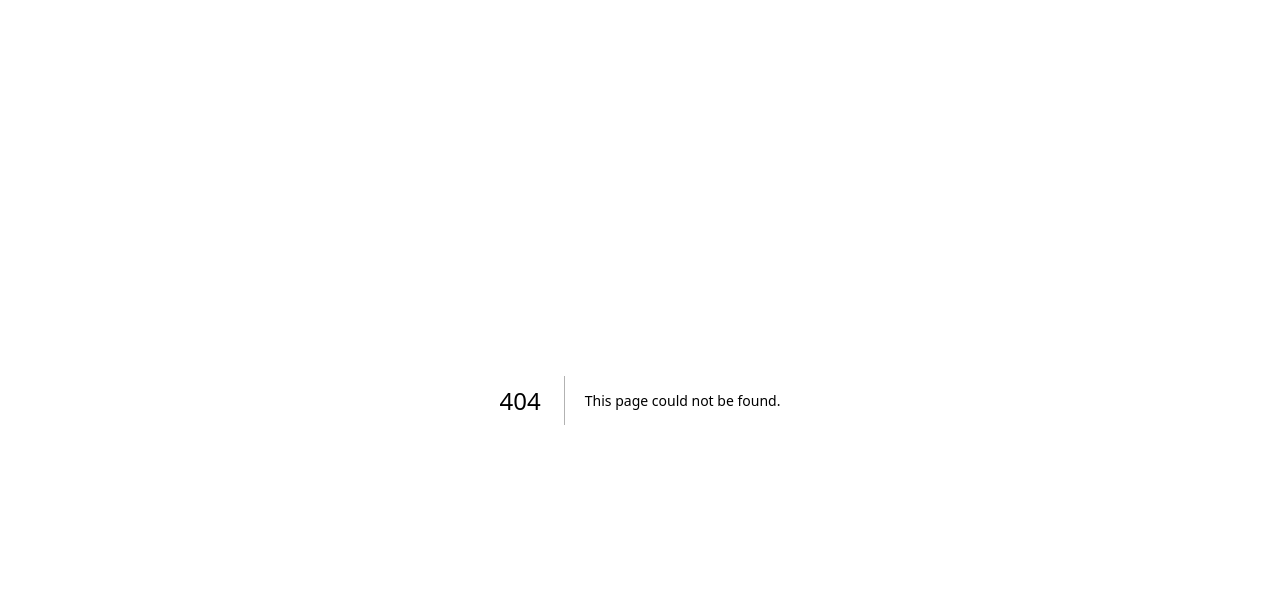
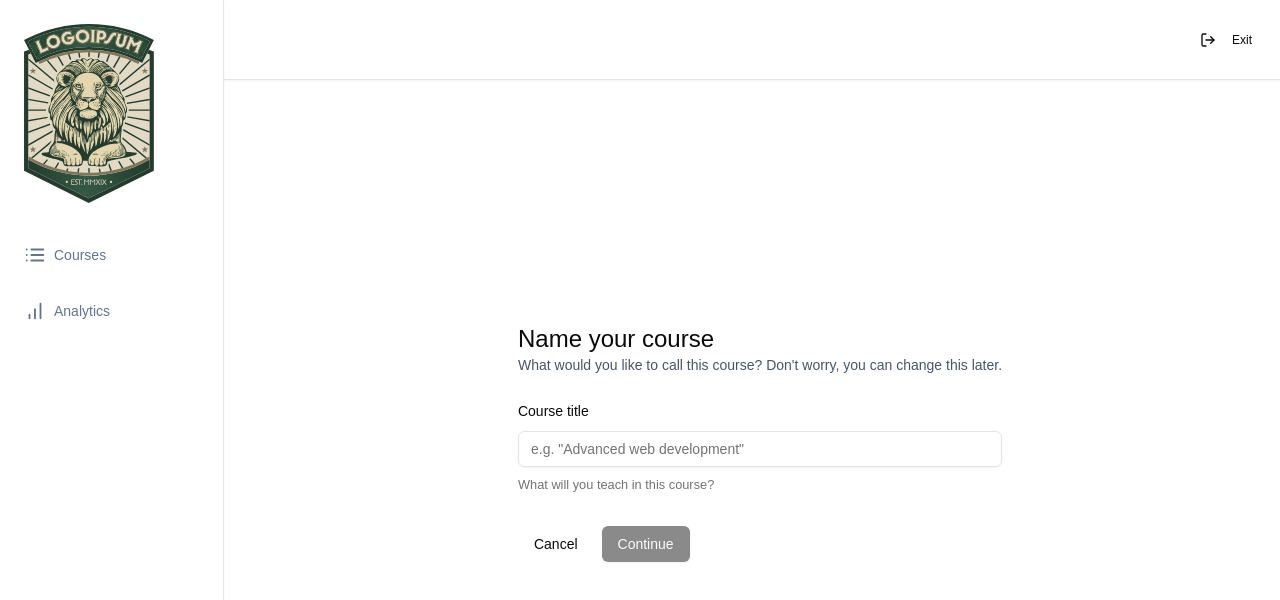
Before and after one commit to IgorZn/nextjs-lms, a Next.js app: page /teacher/create in a window 1280 px wide. Before the commit this address had no page. Shown: the top 600 px of the page. Built offline with nearby package versions, Linux system fonts and the light colour scheme.

Commit message:
+course create page, form

```diff
--- a/app/(dashboard)/(routes)/teacher/courses/page.tsx
+++ b/app/(dashboard)/(routes)/teacher/courses/page.tsx
@@ -1,7 +1,15 @@
 import React from 'react'
+import { Button } from '@/components/ui/button'
+import Link from 'next/link'
 
 function Page(props: object) {
-  return <div>Course page!</div>
+  return (
+    <div className={'p-6'}>
+      <Link href={'/teacher/create'}>
+        <Button>New Course</Button>
+      </Link>
+    </div>
+  )
 }
 
 export default Page
--- /dev/null
+++ b/app/(dashboard)/(routes)/teacher/create/page.tsx
@@ -0,0 +1,80 @@
+'use client'
+
+import React from 'react'
+import * as z from 'zod'
+import { useForm } from 'react-hook-form'
+import { zodResolver } from '@hookform/resolvers/zod'
+import { Form, FormControl, FormDescription, FormField, FormItem, FormLabel, FormMessage } from '@/components/ui/form'
+import { Input } from '@/components/ui/input'
+import Link from 'next/link'
+import { Button } from '@/components/ui/button'
+import { useRouter } from 'next/navigation'
+import toast from 'react-hot-toast'
+
+const fromSchema = z.object({
+  title: z.string().min(1, { message: 'Title is required' }),
+})
+function Page(props: object) {
+  const router = useRouter()
+  const form = useForm<z.infer<typeof fromSchema>>({
+    resolver: zodResolver(fromSchema),
+    defaultValues: {
+      title: '',
+    },
+  })
+
+  const { isSubmitting, isValid } = form.formState
+
+  const onSubmit = async (values: z.infer<typeof fromSchema>) => {
+    try {
+      const response = await fetch('/api/courses', {
+        method: 'POST',
+        body: JSON.stringify(values),
+      })
+      router.push(`/teacher/courses/${response.data.id}`)
+    } catch (e) {
+      toast.error('Something went wrong')
+    }
+  }
+
+  return (
+    <div className={'mx-auto flex h-full max-w-5xl items-center justify-center p-6'}>
+      <div>
+        <h1 className={'text-2xl'}>Name your course</h1>
+        <p className={'text-sm text-slate-600'}>
+          What would you like to call this course? Don&apos;t worry, you can change this later.
+        </p>
+        <Form {...form}>
+          <form onSubmit={form.handleSubmit(onSubmit)} className={'mt-6 space-y-8'}>
+            <FormField
+              render={({ field }) => (
+                <FormItem>
+                  <FormLabel>Course title</FormLabel>
+                  <FormControl>
+                    <Input disabled={isSubmitting} placeholder={'e.g. "Advanced web development"'} {...field} />
+                  </FormControl>
+                  <FormDescription>What will you teach in this course?</FormDescription>
+                  <FormMessage />
+                </FormItem>
+              )}
+              name={'title'}
+              control={form.control}
+            />
+            <div className='flex items-center gap-x-2'>
+              <Link href={'/teacher/courses'}>
+                <Button type={'button'} variant={'ghost'}>
+                  Cancel
+                </Button>
+              </Link>
+              <Button type={'submit'} disabled={!isValid || isSubmitting}>
+                Continue
+              </Button>
+            </div>
+          </form>
+        </Form>
+      </div>
+    </div>
+  )
+}
+
+export default Page
--- a/app/layout.tsx
+++ b/app/layout.tsx
@@ -2,6 +2,7 @@
 import { Geist, Geist_Mono } from 'next/font/google'
 import './globals.css'
 import { ClerkProvider } from '@clerk/nextjs'
+import { ToasterProvider } from '@/components/providers/toaster-provider'
 
 const geistSans = Geist({
   variable: '--font-geist-sans',
@@ -22,7 +23,10 @@
   return (
     <ClerkProvider>
       <html lang='en'>
-        <body className={`${geistSans.variable} ${geistMono.variable} antialiased`}>{children}</body>
+        <body className={`${geistSans.variable} ${geistMono.variable} antialiased`}>
+          <ToasterProvider />
+          {children}
+        </body>
       </html>
     </ClerkProvider>
   )
--- /dev/null
+++ b/components/providers/toaster-provider.tsx
@@ -0,0 +1,7 @@
+'use client'
+
+import { Toaster } from 'react-hot-toast'
+
+export function ToasterProvider() {
+  return <Toaster />
+}
--- /dev/null
+++ b/components/ui/form.tsx
@@ -0,0 +1,178 @@
+"use client"
+
+import * as React from "react"
+import * as LabelPrimitive from "@radix-ui/react-label"
+import { Slot } from "@radix-ui/react-slot"
+import {
+  Controller,
+  ControllerProps,
+  FieldPath,
+  FieldValues,
+  FormProvider,
+  useFormContext,
+} from "react-hook-form"
+
+import { cn } from "@/lib/utils"
+import { Label } from "@/components/ui/label"
+
+const Form = FormProvider
+
+type FormFieldContextValue<
+  TFieldValues extends FieldValues = FieldValues,
+  TName extends FieldPath<TFieldValues> = FieldPath<TFieldValues>
+> = {
+  name: TName
+}
+
+const FormFieldContext = React.createContext<FormFieldContextValue>(
+  {} as FormFieldContextValue
+)
+
+const FormField = <
+  TFieldValues extends FieldValues = FieldValues,
+  TName extends FieldPath<TFieldValues> = FieldPath<TFieldValues>
+>({
+  ...props
+}: ControllerProps<TFieldValues, TName>) => {
+  return (
+    <FormFieldContext.Provider value={{ name: props.name }}>
+      <Controller {...props} />
+    </FormFieldContext.Provider>
+  )
+}
+
+const useFormField = () => {
+  const fieldContext = React.useContext(FormFieldContext)
+  const itemContext = React.useContext(FormItemContext)
+  const { getFieldState, formState } = useFormContext()
+
+  const fieldState = getFieldState(fieldContext.name, formState)
+
+  if (!fieldContext) {
+    throw new Error("useFormField should be used within <FormField>")
+  }
+
+  const { id } = itemContext
+
+  return {
+    id,
+    name: fieldContext.name,
+    formItemId: `${id}-form-item`,
+    formDescriptionId: `${id}-form-item-description`,
+    formMessageId: `${id}-form-item-message`,
+    ...fieldState,
+  }
+}
+
+type FormItemContextValue = {
+  id: string
+}
+
+const FormItemContext = React.createContext<FormItemContextValue>(
+  {} as FormItemContextValue
+)
+
+const FormItem = React.forwardRef<
+  HTMLDivElement,
+  React.HTMLAttributes<HTMLDivElement>
+>(({ className, ...props }, ref) => {
+  const id = React.useId()
+
+  return (
+    <FormItemContext.Provider value={{ id }}>
+      <div ref={ref} className={cn("space-y-2", className)} {...props} />
+    </FormItemContext.Provider>
+  )
+})
+FormItem.displayName = "FormItem"
+
+const FormLabel = React.forwardRef<
+  React.ElementRef<typeof LabelPrimitive.Root>,
+  React.ComponentPropsWithoutRef<typeof LabelPrimitive.Root>
+>(({ className, ...props }, ref) => {
+  const { error, formItemId } = useFormField()
+
+  return (
+    <Label
+      ref={ref}
+      className={cn(error && "text-destructive", className)}
+      htmlFor={formItemId}
+      {...props}
+    />
+  )
+})
+FormLabel.displayName = "FormLabel"
+
+const FormControl = React.forwardRef<
+  React.ElementRef<typeof Slot>,
+  React.ComponentPropsWithoutRef<typeof Slot>
+>(({ ...props }, ref) => {
+  const { error, formItemId, formDescriptionId, formMessageId } = useFormField()
+
+  return (
+    <Slot
+      ref={ref}
+      id={formItemId}
+      aria-describedby={
+        !error
+          ? `${formDescriptionId}`
+          : `${formDescriptionId} ${formMessageId}`
+      }
+      aria-invalid={!!error}
+      {...props}
+    />
+  )
+})
+FormControl.displayName = "FormControl"
+
+const FormDescription = React.forwardRef<
+  HTMLParagraphElement,
+  React.HTMLAttributes<HTMLParagraphElement>
+>(({ className, ...props }, ref) => {
+  const { formDescriptionId } = useFormField()
+
+  return (
+    <p
+      ref={ref}
+      id={formDescriptionId}
+      className={cn("text-[0.8rem] text-muted-foreground", className)}
+      {...props}
+    />
+  )
+})
+FormDescription.displayName = "FormDescription"
+
+const FormMessage = React.forwardRef<
+  HTMLParagraphElement,
+  React.HTMLAttributes<HTMLParagraphElement>
+>(({ className, children, ...props }, ref) => {
+  const { error, formMessageId } = useFormField()
+  const body = error ? String(error?.message ?? "") : children
+
+  if (!body) {
+    return null
+  }
+
+  return (
+    <p
+      ref={ref}
+      id={formMessageId}
+      className={cn("text-[0.8rem] font-medium text-destructive", className)}
+      {...props}
+    >
+      {body}
+    </p>
+  )
+})
+FormMessage.displayName = "FormMessage"
+
+export {
+  useFormField,
+  Form,
+  FormItem,
+  FormLabel,
+  FormControl,
+  FormDescription,
+  FormMessage,
+  FormField,
+}
--- /dev/null
+++ b/components/ui/input.tsx
@@ -0,0 +1,22 @@
+import * as React from "react"
+
+import { cn } from "@/lib/utils"
+
+const Input = React.forwardRef<HTMLInputElement, React.ComponentProps<"input">>(
+  ({ className, type, ...props }, ref) => {
+    return (
+      <input
+        type={type}
+        className={cn(
+          "flex h-9 w-full rounded-md border border-input bg-transparent px-3 py-1 text-base shadow-sm transition-colors file:border-0 file:bg-transparent file:text-sm file:font-medium file:text-foreground placeholder:text-muted-foreground focus-visible:outline-none focus-visible:ring-1 focus-visible:ring-ring disabled:cursor-not-allowed disabled:opacity-50 md:text-sm",
+          className
+        )}
+        ref={ref}
+        {...props}
+      />
+    )
+  }
+)
+Input.displayName = "Input"
+
+export { Input }
--- /dev/null
+++ b/components/ui/label.tsx
@@ -0,0 +1,26 @@
+"use client"
+
+import * as React from "react"
+import * as LabelPrimitive from "@radix-ui/react-label"
+import { cva, type VariantProps } from "class-variance-authority"
+
+import { cn } from "@/lib/utils"
+
+const labelVariants = cva(
+  "text-sm font-medium leading-none peer-disabled:cursor-not-allowed peer-disabled:opacity-70"
+)
+
+const Label = React.forwardRef<
+  React.ElementRef<typeof LabelPrimitive.Root>,
+  React.ComponentPropsWithoutRef<typeof LabelPrimitive.Root> &
+    VariantProps<typeof labelVariants>
+>(({ className, ...props }, ref) => (
+  <LabelPrimitive.Root
+    ref={ref}
+    className={cn(labelVariants(), className)}
+    {...props}
+  />
+))
+Label.displayName = LabelPrimitive.Root.displayName
+
+export { Label }
```
Also changed, not shown: package.json (+7 -1 lines), 1 other file (tests, documents, lock files or other folders).
